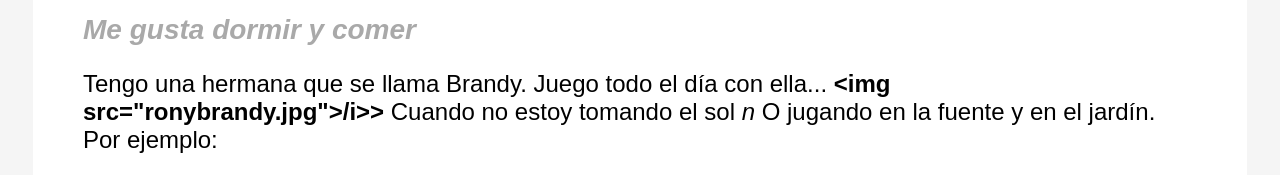
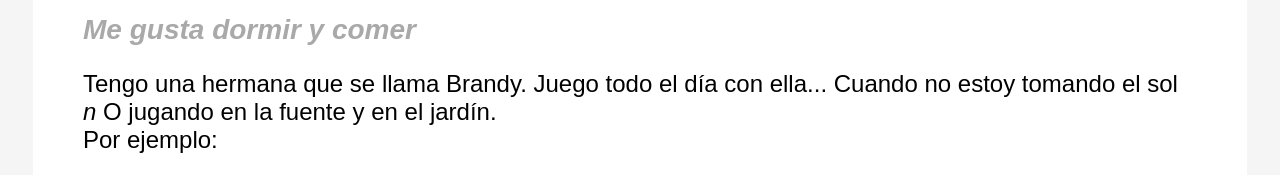
Before and after one commit to alexiafunes/sitiopersonal, a plain HTML site: page index.html in a window 1280 px wide. Shown: the part 195-370 px from the top of the page. Drawn offline with Linux system fonts and the light colour scheme.

Commit message:
Update index.html

```diff
--- a/index.html
+++ b/index.html
@@ -70,8 +70,9 @@
     </p>
     <h2>Me gusta dormir y comer</h2>
     <p>
-        Tengo una hermana que se llama Brandy. Juego todo el día con ella... <b>&lt;img src="ronybrandy.jpg">/i>&gt;</b> Cuando no estoy tomando el sol  <i>n</i> O jugando en la fuente y en el jardín. <br \>Por ejemplo:
+        Tengo una hermana que se llama Brandy. Juego todo el día con ella...  Cuando no estoy tomando el sol  <i>n</i> O jugando en la fuente y en el jardín. <br \>Por ejemplo:
     </p>
+    <img src="ronybrandy.jpg">
     <p class="codes">
         &lt;h1&gt; Este es un título en html &lt;/h1&gt;
     </p>
```
